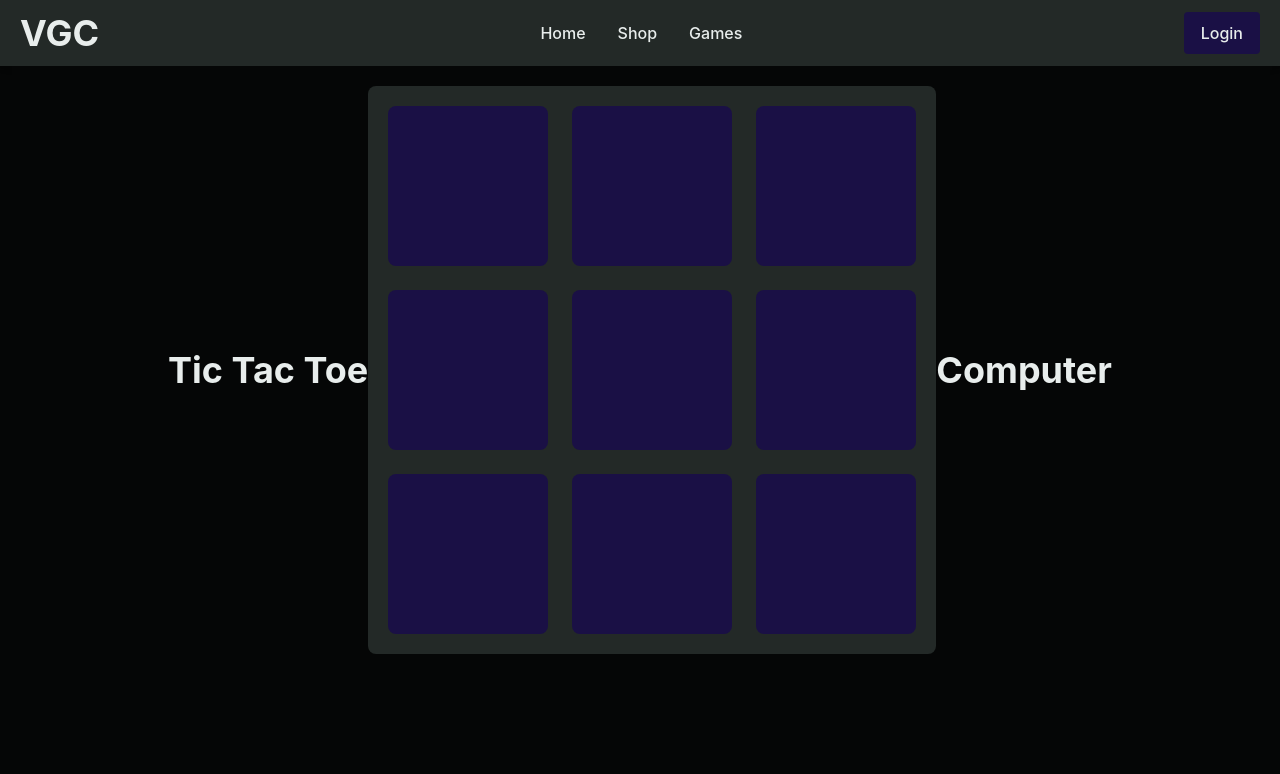
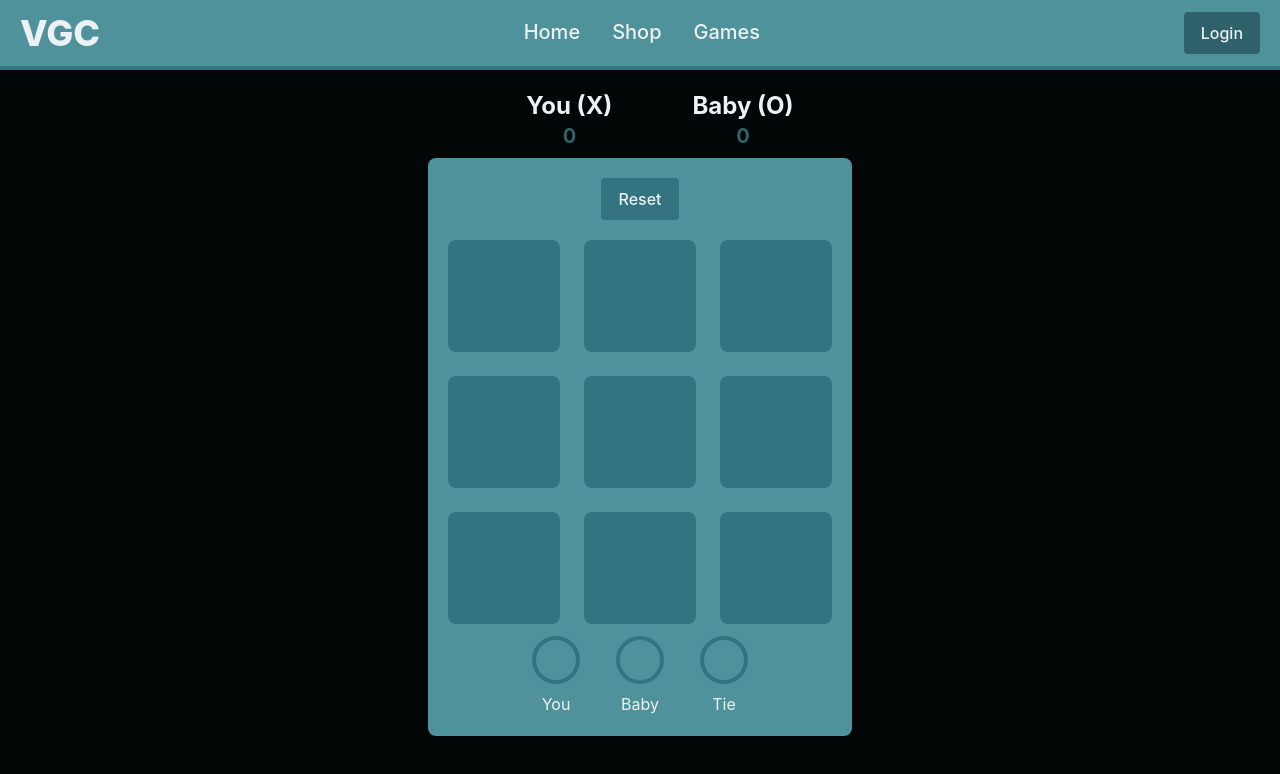
Before and after one commit to NonPanda/VGC, a React (Vite) app in the folder frontend/: page /game/1 in a window 1280 px wide. Shown: the top 774 px of the page. Built offline with nearby package versions, Linux system fonts and the light colour scheme; no server answers.

Commit message:
tictactoe done and some improvements

```diff
--- a/frontend/src/components/Navbar.jsx
+++ b/frontend/src/components/Navbar.jsx
@@ -5,14 +5,7 @@ import {useState,useEffect } from "react";
 
 
 export default function Navbar({ user }) {
-
  const [show,isShow] = useState(false);
-
-    const togglenavbar = () => {
-        isShow(!show);
-    }
-
-
 
  const handleSignIn = async () => {
      try {
@@ -24,7 +17,8 @@ export default function Navbar({ user }) {
      } catch (error) {
          console.error("Error during sign-in:", error.message);
      }
-    };
+    }
+
  const handleSignOut = async () => {
      try {
          await signOut(auth);
@@ -34,15 +28,22 @@ export default function Navbar({ user }) {
      }
  }
 
+    const togglenavbar = () => {
+        isShow(!show);
+    }
+
+
+
+
     return (
         <>
-        <div className={`w-full flex flex-wrap items-center justify-between px-5 py-3 bg-primary ${!show ?"shadow-md" : ""}`}>
+        <div className={`w-full flex flex-wrap items-center justify-between px-5 py-3 bg-primary ${!show ?"border-b-accent border-b-4" : ""}`}>
 
-            <a href="/" className="text-4xl text-text font-bold">VGC</a>
+            <a href="/" className="text-4xl text-text font-extrabold">VGC</a>
             <div className="space-x-8 hidden sm:flex">
-            <a href="/" className="text-text">Home</a>
-            <a href="/shop" className="text-text">Shop</a>
-            <a href="/games" className="text-text">Games</a>
+            <a href="/" className="text-text text-xl relative after:content-[''] after:block after:w-full after:h-[2px] after:bg-accent after:scale-x-0 after:origin-left after:transition-transform hover:after:scale-x-100">Home</a>
+            <a href="/shop" className="text-text text-xl relative after:content-[''] after:block after:w-full after:h-[2px] after:bg-accent after:scale-x-0 after:origin-left after:transition-transform hover:after:scale-x-100">Shop</a>
+            <a href="/games" className="text-text text-xl relative after:content-[''] after:block after:w-full after:h-[2px] after:bg-accent after:scale-x-0 after:origin-left after:transition-transform hover:after:scale-x-100">Games</a>
             </div>
             <div className="flex items-center">
                 {user ? (
@@ -50,14 +51,15 @@ export default function Navbar({ user }) {
                         <img
                             src={user.photoURL}
                             alt={user.displayName}
-                            className="w-11 h-11 rounded-full cursor-pointer"
+                            className="w-10 h-10 rounded-full cursor-pointer"
                         />
-                    <button className="bg-secondary text-text px-4 py-2 rounded ml-8 transition duration-500 ease-in-out hover:scale-110" onClick={handleSignOut}>
+                    <button className="bg-secondary text-text px-4 py-2 rounded ml-6 transition duration-500 ease-in-out hover:scale-110" onClick={handleSignOut}>
                         Logout
                     </button>
                     </>
 
                 ) : (
+
                     <button
                         className="bg-secondary text-text px-4 py-2 rounded transition duration-500 ease-in-out hover:scale-110"
                         onClick={handleSignIn}
@@ -75,7 +77,7 @@ export default function Navbar({ user }) {
                 </div>
 
 
-                <div className={`px-5 py-3 bg-bg-contrast shadow-md  w-full inline-flex flex-col cursor-pointer sm:hidden ${show ? "block" : "hidden"}`}>
+                <div className={`px-5 bg-primary border-b-accent border-b-4 w-full h-full inline-flex flex-col cursor-pointer sm:hidden ${show ? "block" : "hidden"}`}>
                     <a href="/" className="text-text text-right">Home</a>
                     <a href="/shop" className="text-text text-right">Shop</a>
                     <a href="/games" className="text-text text-right">Games</a>
--- a/frontend/src/components/Shop.jsx
+++ b/frontend/src/components/Shop.jsx
@@ -49,10 +49,10 @@ const game = [
 export default function Shop() {
 
     return (
-        <div className="mt-5 flex flex-col items-center justify-center">
+        <div className="mt-5 flex flex-col items-center justify-center pb-10">
             <div className="flex flex-col items-center justify-center">
                 <h1 className="text-4xl text-white font-bold">Shop</h1>
-                <div className="grid grid-cols-3 gap-6">
+                <div className="grid md:grid-cols-3 grid-cols-2 gap-6">
                     {game.map((game) => (
                         <Gamecard key={game.id} game={game} />
                     ))}
--- a/frontend/src/components/games/tictactoe.jsx
+++ b/frontend/src/components/games/tictactoe.jsx
@@ -6,104 +6,146 @@ import { useEffect } from 'react'
 
 
 
-function Square({value, onSquareClick}) {
-
+function Square({ value, onSquareClick }) {
     return (
-
-        <button className="w-40 h-40 bg-secondary text-text font-bold text-4xl" onClick={onSquareClick}>{value} </button>
+        <button
+            className="w-28 h-28 bg-accent text-text font-bold text-4xl"
+            onClick={onSquareClick}
+        >
+            {value}
+        </button>
     );
 }
+
 export default function Tictactoe() {
     const lines = [
-        [0,1,2],
-        [3,4,5],
-        [6,7,8],
-        [0,3,6],
-        [1,4,7],
-        [2,5,8],
-        [0,4,8],
-        [2,4,6]
+        [0, 1, 2],
+        [3, 4, 5],
+        [6, 7, 8],
+        [0, 3, 6],
+        [1, 4, 7],
+        [2, 5, 8],
+        [0, 4, 8],
+        [2, 4, 6],
     ];
 
     const [squares, setSquares] = React.useState(Array(9).fill(null));
     const [winner, setWinner] = React.useState(null);
+    const [wins, setWins] = React.useState([0, 0]);
+    const [roundWinners, setRoundWinners] = useState(["", "", ""]);
+
+
     function handleClick(i) {
-        if (squares[i] !== null||winner) {
+        if (squares[i] !== null || winner) {
             return;
         }
         const newSquares = squares.slice();
         newSquares[i] = 'X';
         setSquares(newSquares);
-        const currentwinner = checkWin(newSquares);
-        if(currentwinner){
-            setWinner(currentwinner);
+
+        const currentWinner=checkWin(newSquares);
+        if (currentWinner){
+            setWinner(currentWinner);
+            updateWins(currentWinner);
             return;
         }
 
-
-        while(true&&newSquares.includes(null)&&!winner){
-
-            const random = Math.floor(Math.random() * 9);
-            if(newSquares[random] === null){
-                newSquares[random] = 'O';
+        while(true&&newSquares.includes(null) && !winner) {
+            const random=Math.floor(Math.random() * 9);
+            if (newSquares[random]===null) {
+                newSquares[random]='O';
                 break;
             }
         }
-        const finalwinner= checkWin(newSquares);
-        if(finalwinner){
-            setWinner(finalwinner);
+
+        const finalWinner=checkWin(newSquares);
+        if (finalWinner){
+            setWinner(finalWinner);
+            updateWins(finalWinner);
         }
         setSquares(newSquares);
+    }
 
-
-
-
-    }
     function checkWin(squareCheck){
-        for (let i = 0; i < lines.length; i++) {
-            const [a,b,c] = lines[i];
-            if(squareCheck[a] && squareCheck[a] === squareCheck[b] && squareCheck[a] === squareCheck[c]){
-                return(squareCheck[a]);
+        for (let i = 0; i < lines.length; i++){
+            const [a, b, c] = lines[i];
+            if (squareCheck[a] && squareCheck[a] === squareCheck[b] && squareCheck[a] === squareCheck[c]) {
+                return squareCheck[a];
             }
-
+        }
+        if (!squareCheck.includes(null)) {
+            setWinner("Tie");
+            return "Tie";
         }
         return null;
+    }
 
+    function updateWins(player) {
+        if (player === 'X') {
+            setWins([wins[0] + 1, wins[1]]);
+        } else if (player === 'O') {
+            setWins([wins[0], wins[1] + 1]);
+        }
     }
-    function handleWin(){
+
+    function handleWin() {
         setSquares(Array(9).fill(null));
         setWinner(null);
     }
 
+    return (
+        <div className="mt-5 flex flex-col items-center justify-center">
+    {/* Header: Player Scores */}
+    <div className="flex justify-center items-center gap-20 w-full px-10 mb-2">
+    <div className="flex flex-col items-center ml-10">
+        <h1 className="text-2xl text-text font-bold">You (X) </h1>
+        <span className="text-xl text-secondary font-bold">{wins[0]}</span>
+    </div>
+    <div className="flex flex-col items-center">
+        <h1 className="text-2xl text-text font-bold">Baby (O)</h1>
+        <span className="text-xl text-secondary font-bold">{wins[1]}</span>
+    </div>
+</div>
 
-    return (
-        <div className="mt-5 flex items-center justify-center">
-            <h1 className="text-4xl text-text font-bold">Tic Tac Toe</h1>
-            <div className="flex flex-col items-center justify-center px-5 py-5 bg-primary rounded-lg">
-                <div className={`text-4xl text-text font-bold ${!winner?"hidden":""}`}>{winner} has won! Try again?
-                    <button className="bg-secondary text-text px-4 py-2 rounded ml-8 transition duration-500 ease-in-out hover:scale-110" onClick={handleWin}>Yes</button>
+    {/* Game Area */}
+    <div className="flex flex-col items-center justify-center px-5 py-5 bg-primary rounded-lg shadow-lg">
+        <button className="bg-accent text-text px-4 py-2 rounded mb-5" onClick={handleWin}>Reset</button>
+        <div className="grid grid-cols-3 gap-6 mb-3">
+            {squares.map((value, index) => (
+                <Square key={index} value={value} onSquareClick={() => handleClick(index)} />
+            ))}
+        </div>
+
+        <div className="flex justify-center gap-9">
+    {/* Circle for X */}
+    <div className="flex flex-col items-center">
+        <div
+            className={`w-12 h-12 border-4 rounded-full ${winner === 'X' ? 'bg-accent border-secondary' : 'bg-primary border-accent'}`}
+        ></div>
+        <span className="text-text mt-2">You</span>
+    </div>
+
+    {/* Circle for O */}
+    <div className="flex flex-col items-center">
+        <div
+            className={`w-12 h-12 border-4 rounded-full ${winner === 'O' ? 'bg-accent border-secondary' : 'bg-primary border-accent'}`}
+        ></div>
+        <span className="text-text mt-2">Baby</span>
+    </div>
+
+    {/* Circle for Tie */}
+    <div className="flex flex-col items-center">
+        <div
+            className={`w-12 h-12 border-4 rounded-full ${winner === 'Tie' ? 'bg-accent border-secondary' : 'bg-primary border-accent'}`}
+        ></div>
+        <span className="text-text mt-2">Tie</span>
+    </div>
+</div>
 
 
+    </div>
+</div>
 
-                </div>
-
-                <div className="grid grid-cols-3 gap-6">
-                    <Square value={squares[0]} onSquareClick={() =>handleClick(0)}  />
-                    <Square value={squares[1]} onSquareClick={() =>handleClick(1)}  />
-                    <Square value={squares[2]} onSquareClick={() =>handleClick(2)}  />
-                    <Square value={squares[3]} onSquareClick={() =>handleClick(3)}  />
-                    <Square value={squares[4]} onSquareClick={() =>handleClick(4)}  />
-                    <Square value={squares[5]} onSquareClick={() =>handleClick(5)}  />
-                    <Square value={squares[6]} onSquareClick={() =>handleClick(6)}  />
-                    <Square value={squares[7]} onSquareClick={() =>handleClick(7)}  />
-                    <Square value={squares[8]} onSquareClick={() =>handleClick(8)}  />
-
-
-                </div>
-            </div>
-            <h1 className="text-4xl text-text font-bold">Computer</h1>
-
-        </div>
 
 
 
--- a/frontend/src/index.css
+++ b/frontend/src/index.css
@@ -16,11 +16,16 @@
   text-rendering: optimizeLegibility;
   -webkit-font-smoothing: antialiased;
   -moz-osx-font-smoothing: grayscale;
-  --text: #e8edec;
---background: #050606;
---primary: #232927;
---secondary: #1a1045;
---accent: #987e8c;
+  --text: #ecf2f4;
+  --background: #030607;
+  --primary: #4f929c;
+  --secondary: #2f626a;
+  --accent: #337480;
+  --highlight: #f7f7f7;
+  --error: #ff4d4d;
+  --success: #00b894;
+  --warning: #f1c40f;
+
 
 
 }
@@ -64,14 +69,9 @@ button:focus-visible {
   outline: 4px auto -webkit-focus-ring-color;
 }
 
-@media (prefers-color-scheme: light) {
-  :root {
-    color: #213547;
-    background-color: #ffffff;
-  }
+
   a:hover {
     transition:ease-in-out;
     transition-duration: 0.3s;
     color: var(--accent);
   }
-}
```
Also changed, not shown: frontend/src/components/gamecard.jsx (+5 -5 lines). Lines whose indentation alone changed are shown as unchanged.
